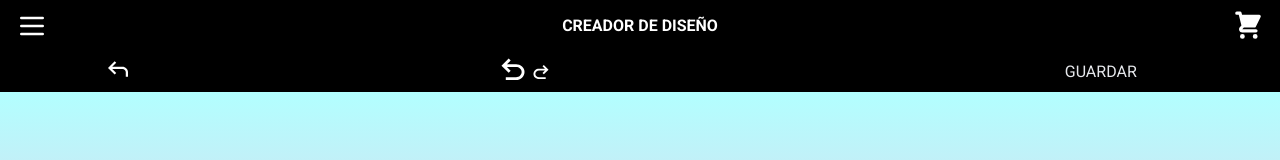
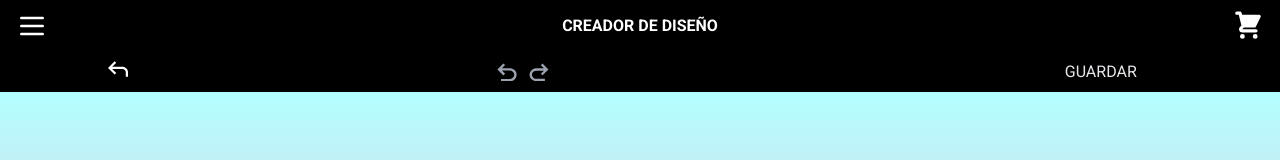
Before and after one commit to AhrensOG/ArkanoProject-Client, a Next.js app: page /modification in a window 1280 px wide. Shown: the top 160 px of the page. Built offline with nearby package versions, Linux system fonts and the light colour scheme.

Commit message:
ControlBar can now get back or next within the linkedList state

```diff
--- a/components/controlBar/BackButton.jsx
+++ /dev/null
@@ -1,13 +0,0 @@
-import React from 'react'
-
-const BackButton = ({handleBack}) => {
-  const path = "/back.svg";
-
-  return (
-    <div>
-      <input onClick={(e) => handleBack(e)} className='w-5 h-5' type="image" src={path} alt="back" />
-    </div>
-  );
-};
-
-export default BackButton;
--- a/components/controlBar/ControlBar.jsx
+++ b/components/controlBar/ControlBar.jsx
@@ -1,9 +1,17 @@
-import React from 'react';
-import BackButton from './BackButton.jsx';
-import UndoButton from './UndoButton.jsx';
-import RemakeButton from './RemakeButton.jsx';
+import React, { useEffect } from 'react';
+import BackButton from './buttons/BackButton.jsx';
+import UndoButton from './buttons/UndoButton.jsx';
+import RemakeButton from './buttons/RemakeButton.jsx';
+import { useSelector } from '../../context/hooks.js';
+
 
 const ControlBar = ({handleBack, handleUndo, handleRemake, handleSave}) => {
+    const state = useSelector(state => state);
+
+    useEffect(() => {
+        console.log({ state, file: 'ControlBar' });
+    }, [state]);
+
     return (
         <div className='flex justify-center items-center bg-black'>
             <div className='basis-[10%] flex flex-row justify-end items-center w-full h-full'>
--- a/components/controlBar/RemakeButton.jsx
+++ /dev/null
@@ -1,13 +0,0 @@
-import React from 'react'
-
-const RemakeButton = ({handleRemake}) => {
-  const path = "/remake.svg";
-
-  return (
-    <div>
-      <input onClick={(e) => handleRemake(e)} className='flex items-end w-4 h-4 mx-1' type="image" src={path} alt="remake" />
-    </div>
-  );
-};
-
-export default RemakeButton;
--- a/components/controlBar/UndoButton.jsx
+++ /dev/null
@@ -1,13 +0,0 @@
-import React from 'react'
-
-const UndoButton = ({handleUndo}) => {
-  const path = "/undo.svg";
-
-  return (
-    <div>
-      <input onClick={(e) => handleUndo(e)} className='w-6 h-6 mx-1' type="image" src={path} alt="undo" />
-    </div>
-  );
-};
-
-export default UndoButton;
```
